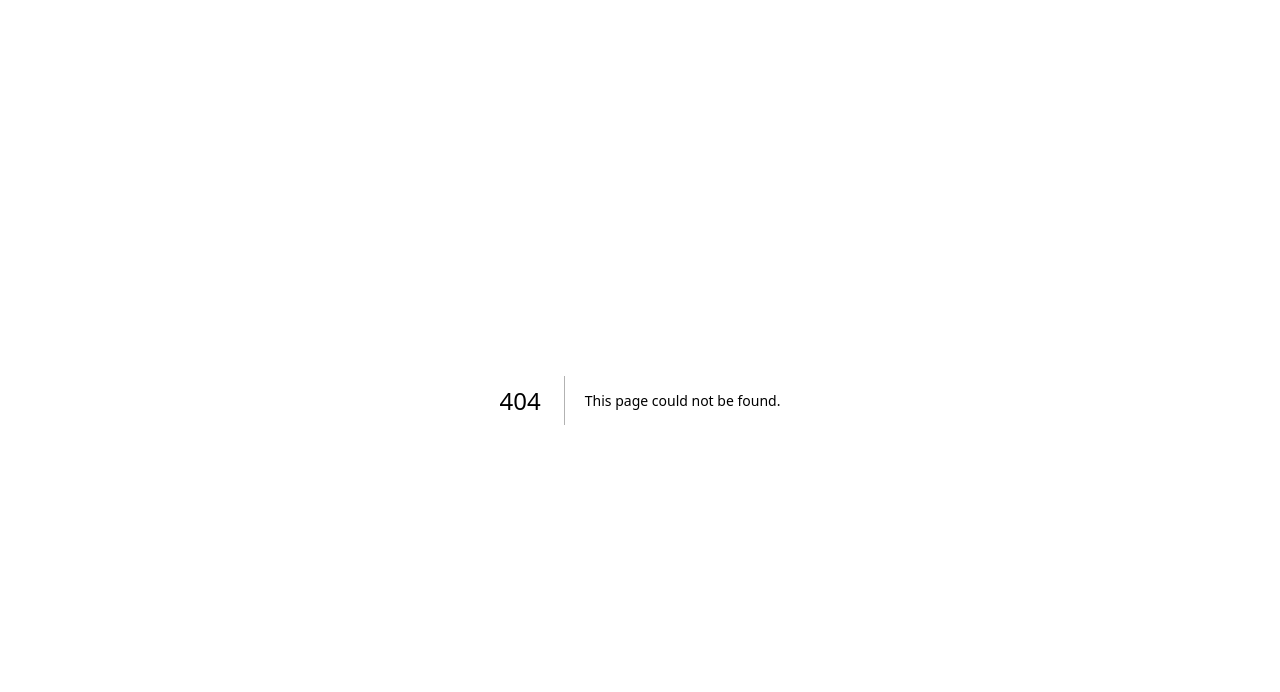
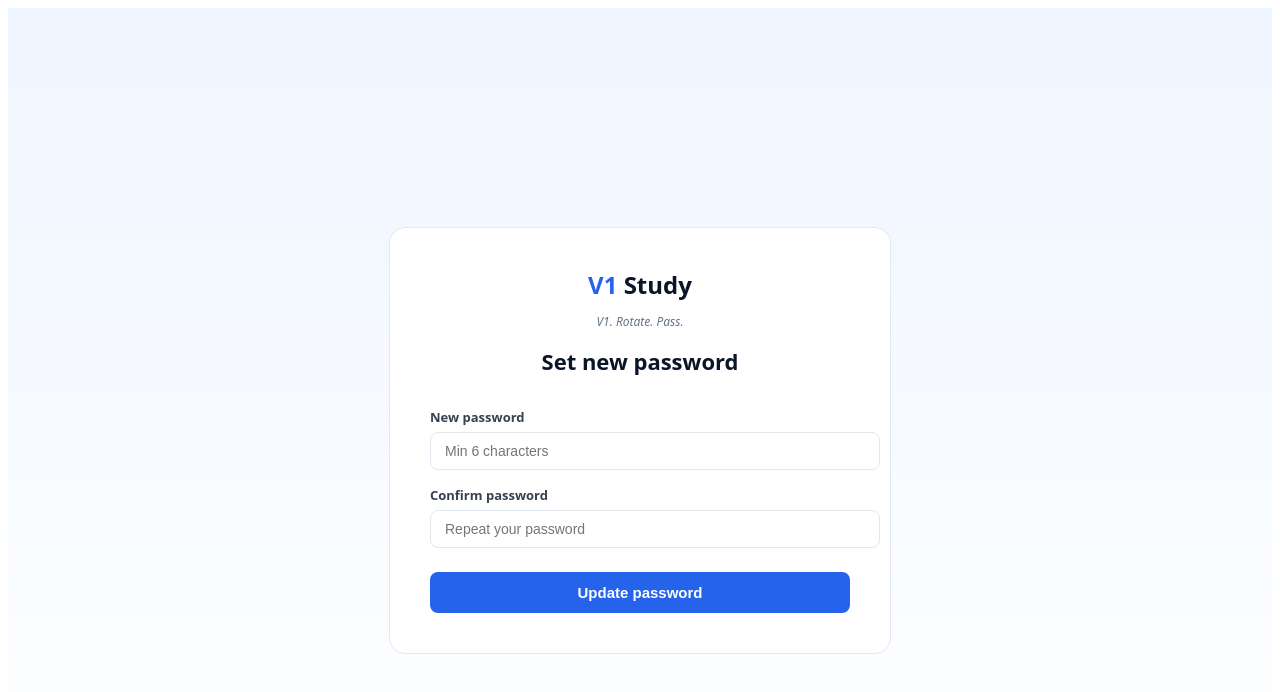
Before and after one commit to daniellongford/V1Study, a Next.js app: page /reset-password in a window 1280 px wide. Before the commit this address had no page. Shown: the top 692 px of the page. Built offline with nearby package versions, Linux system fonts and the light colour scheme.

Commit message:
add reset password page

```diff
--- /dev/null
+++ b/app/reset-password/page.tsx
@@ -0,0 +1,68 @@
+'use client'
+import { useState, useEffect } from 'react'
+import { supabase } from '../../lib/supabase'
+
+export default function ResetPassword() {
+  const [password, setPassword] = useState('')
+  const [confirm, setConfirm] = useState('')
+  const [loading, setLoading] = useState(false)
+  const [message, setMessage] = useState('')
+  const [done, setDone] = useState(false)
+
+  async function handleUpdate() {
+    if (!password || password.length < 6) { setMessage('Password must be at least 6 characters'); return }
+    if (password !== confirm) { setMessage('Passwords do not match'); return }
+    setLoading(true)
+    const { error } = await supabase.auth.updateUser({ password })
+    if (error) {
+      setMessage(error.message)
+    } else {
+      setDone(true)
+    }
+    setLoading(false)
+  }
+
+  return (
+    <main style={{minHeight:'100vh',background:'linear-gradient(180deg,#eff6ff 0%,#ffffff 100%)',display:'flex',alignItems:'center',justifyContent:'center',fontFamily:'system-ui,sans-serif',padding:'2rem'}}>
+      <div style={{background:'white',borderRadius:'16px',padding:'2.5rem',width:'100%',maxWidth:'420px',border:'1px solid #e2e8f0'}}>
+        <div style={{textAlign:'center',marginBottom:'2rem'}}>
+          <div style={{marginBottom:'8px'}}>
+            <span style={{fontSize:'24px',fontWeight:'800',color:'#2563eb'}}>V1</span>
+            <span style={{fontSize:'24px',fontWeight:'800',color:'#0a1628'}}> Study</span>
+          </div>
+          <p style={{fontSize:'12px',color:'#64748b',fontStyle:'italic'}}>V1. Rotate. Pass.</p>
+          <h1 style={{fontSize:'22px',fontWeight:'700',color:'#0a1628',marginTop:'1rem'}}>
+            {done ? 'Password updated!' : 'Set new password'}
+          </h1>
+        </div>
+        {!done ? (
+          <>
+            <div style={{marginBottom:'1rem'}}>
+              <label style={{fontSize:'13px',fontWeight:'600',color:'#374151',display:'block',marginBottom:'6px'}}>New password</label>
+              <input type="password" placeholder="Min 6 characters" value={password} onChange={(e) => setPassword(e.target.value)} style={{width:'100%',padding:'10px 14px',border:'1px solid #e2e8f0',borderRadius:'8px',fontSize:'14px',outline:'none'}}/>
+            </div>
+            <div style={{marginBottom:'1.5rem'}}>
+              <label style={{fontSize:'13px',fontWeight:'600',color:'#374151',display:'block',marginBottom:'6px'}}>Confirm password</label>
+              <input type="password" placeholder="Repeat your password" value={confirm} onChange={(e) => setConfirm(e.target.value)} style={{width:'100%',padding:'10px 14px',border:'1px solid #e2e8f0',borderRadius:'8px',fontSize:'14px',outline:'none'}}/>
+            </div>
+            {message && (
+              <div style={{background:'#fff1f2',border:'1px solid #fca5a5',borderRadius:'8px',padding:'10px 14px',fontSize:'13px',color:'#b91c1c',marginBottom:'1rem'}}>
+                {message}
+              </div>
+            )}
+            <button onClick={handleUpdate} disabled={loading} style={{width:'100%',background:loading?'#94a3b8':'#2563eb',color:'white',border:'none',borderRadius:'8px',padding:'12px',fontSize:'15px',fontWeight:'600',cursor:loading?'not-allowed':'pointer'}}>
+              {loading ? 'Updating...' : 'Update password'}
+            </button>
+          </>
+        ) : (
+          <>
+            <p style={{textAlign:'center',fontSize:'14px',color:'#64748b',marginBottom:'1.5rem'}}>Your password has been updated. You can now log in with your new password.</p>
+            <a href="/login" style={{display:'block',width:'100%',background:'#2563eb',color:'white',borderRadius:'8px',padding:'12px',fontSize:'15px',fontWeight:'600',textDecoration:'none',textAlign:'center',boxSizing:'border-box'}}>
+              Go to login
+            </a>
+          </>
+        )}
+      </div>
+    </main>
+  )
+}
```
